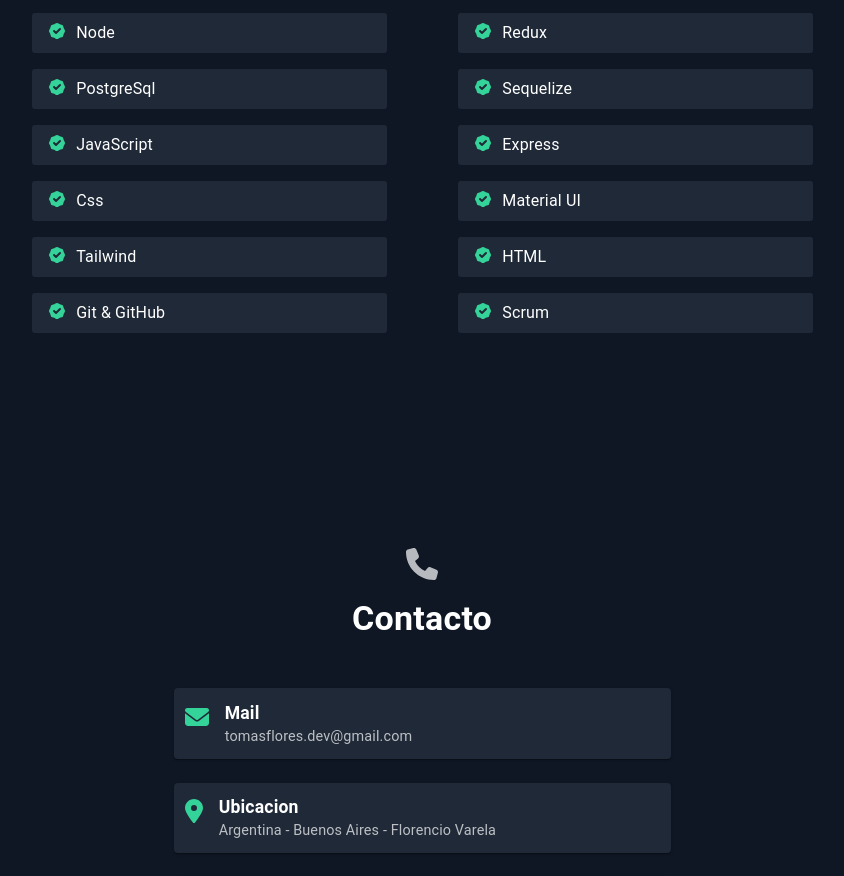
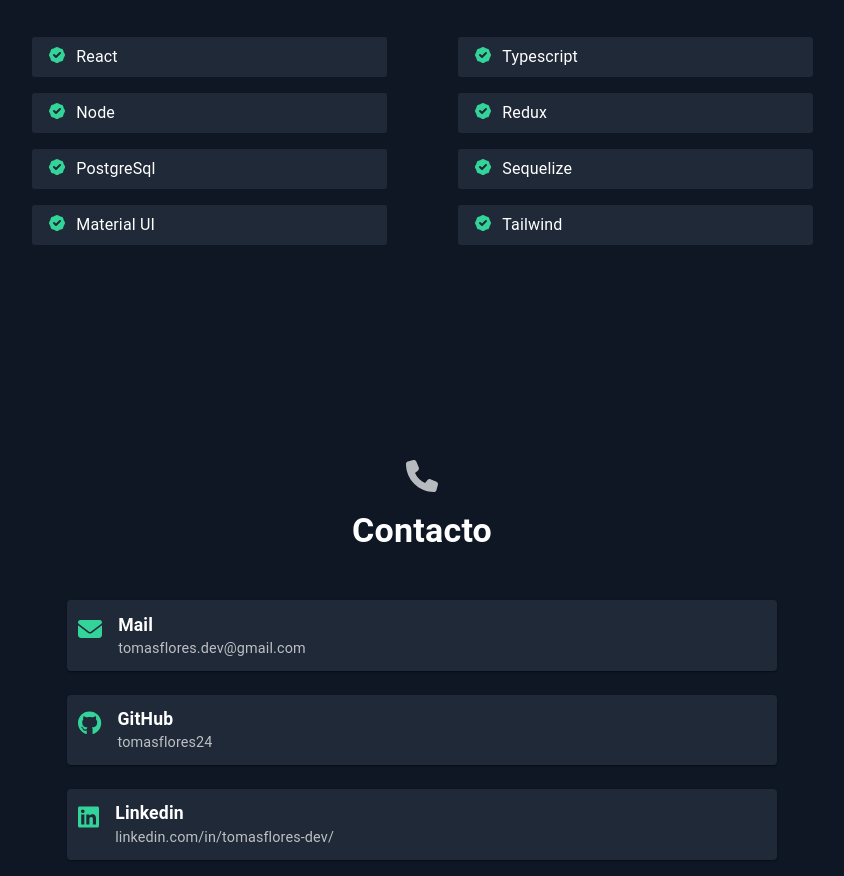
Before and after one commit to tomasflores24/cv, a React (Vite) app: page / in a window 1280 px wide. Shown: the part 1860-2736 px from the top of the page, without its empty margins (218-1062 px from the left). Built offline with nearby package versions, Linux system fonts and the light colour scheme.

Commit message:
refatory

```diff
--- a/src/App.tsx
+++ b/src/App.tsx
@@ -1,14 +1,19 @@
-import { Footer, NavBar } from './components';
-import Main from './pages/Main';
+import { Contact, Footer, Home, NavBar, Proyects, Skills } from './components';
+import { Box, Container } from '@mui/material';
 
 function App() {
   return (
-    <div className="app">
+    <Box color="white" bgcolor="primary.main">
       <NavBar />
+      <Container component="main" maxWidth={'md'}>
+        <Home />
+        <Proyects />
+        <Skills />
+        <Contact />
+      </Container>
 
-      <Main />
       <Footer />
-    </div>
+    </Box>
   );
 }
 
--- a/src/components/Contact.tsx
+++ b/src/components/Contact.tsx
@@ -8,14 +8,14 @@
     <Box
       id={navName.Contacto}
       component="section"
-      sx={{ mb: '5rem', pt: '1rem', pb: '5rem' }}
+      sx={{ mb: { xs: '5rem', md: '7rem' }, pt: '1rem' }}
     >
       <IconApp nameIcon={faPhone} />
       <Title>Contacto</Title>
 
-      <Grid container sx={{ pt: '2rem' }}>
+      <Grid container pt="2rem">
         {contactData.map((c) => (
-          <Grid item xs={11} md={7} margin="auto" key={c.title}>
+          <Grid item xs={12} md={7} lg={10} margin="auto" key={c.title}>
             <ContactInformation Icon={c.icon} title={c.title} link={c.link}>
               {c.content}
             </ContactInformation>
@@ -25,3 +25,4 @@
     </Box>
   );
 };
+// RESPONSIVE DE CONTACTO con galaxy fold
--- a/src/components/Footer.tsx
+++ b/src/components/Footer.tsx
@@ -7,7 +7,7 @@
       sx={{
         boxShadow: '0rem 1rem 1rem 1rem black',
         bgcolor: 'primary.main',
-        p: '1.5rem',
+        py: '1.5rem',
         opacity: '70%',
         fontSize: 'small',
         textAlign: 'center',
--- a/src/components/NavBar.tsx
+++ b/src/components/NavBar.tsx
@@ -67,12 +67,7 @@
     window !== undefined ? () => window().document.body : undefined;
 
   return (
-    <Box
-      sx={{
-        display: 'flex',
-        bgcolor: 'red',
-      }}
-    >
+    <Box sx={{ display: 'flex', bgcolor: 'red' }}>
       <CssBaseline />
       <AppBar component="nav" sx={{ bgcolor: 'primary.light' }}>
         <Toolbar>
--- a/src/components/Proyects.tsx
+++ b/src/components/Proyects.tsx
@@ -38,12 +38,12 @@
     <Box
       id={navName.Experiencias}
       component="section"
-      sx={{ pt: '5rem', pb: '11rem' }}
+      sx={{ pt: '7rem', pb: '11rem' }}
     >
       <IconApp nameIcon={faCode} />
       <Title>{navName.Experiencias}</Title>
 
-      <Box sx={{ py: '3rem' }}>
+      <Box sx={{ py: '1rem' }}>
         {loading ? (
           <SkeletonLoading />
         ) : (
--- a/src/components/Skills.tsx
+++ b/src/components/Skills.tsx
@@ -8,7 +8,7 @@
     <Box
       component="section"
       id={navName.Competencias}
-      sx={{ mb: '6rem', pb: '5rem' }}
+      sx={{ mb: '6rem', pb: '5rem', pt:'7rem' }}
     >
       <IconApp nameIcon={faMicrochip} />
 
--- a/src/index.css
+++ b/src/index.css
@@ -5,20 +5,10 @@
   margin: 0;
   min-height: 100vh;
   position: relative;
-  background-color: #111827;
   color: #ffffff;
 }
 html {
   scroll-behavior: smooth;
-  background-color: #111827;
-}
-.app {
-  /* HEADER */
-  /* background-color: #1f2937; */
-  /* MAIN */
-  /* color: #10b981; */
-  background-color: #111827;
-  color: #ffffff;
 }
 a {
   text-decoration: none;
--- a/src/material/ContactInformation.tsx
+++ b/src/material/ContactInformation.tsx
@@ -38,16 +38,11 @@
         opacity="100%"
         color="secondary.main"
       />
-      <Box sx={{ ml: '1rem' }}>
+      <Box ml="1rem">
         <Typography sx={{ fontWeight: '600', fontSize: '1.1rem' }}>
           {title}
         </Typography>
-        <Typography
-          sx={{
-            opacity: '70%',
-            fontSize: '.9rem',
-          }}
-        >
+        <Typography sx={{ opacity: '70%', fontSize: '.9rem' }}>
           {children}
         </Typography>
       </Box>
--- a/src/material/SliderProyect.tsx
+++ b/src/material/SliderProyect.tsx
@@ -22,7 +22,7 @@
     <Card
       component="figure"
       sx={{
-        maxWidth: '80%',
+        maxWidth: { xs: '100%', sm: '80%' },
         m: 'auto',
         position: 'relative',
       }}
@@ -55,7 +55,7 @@
       </CardContent>
 
       <CardActions>
-        <Button variant="outlined" size="small" disabled={!gitHub}>
+        <Button color='primary' variant="outlined" size="small" disabled={!gitHub}>
           <Box component="a" href={gitHub || '*'} target="_blank">
             GitHub
           </Box>
--- a/src/pages/Main.tsx
+++ /dev/null
@@ -1,21 +0,0 @@
-import { Container, styled } from '@mui/material';
-import { Contact, Home, Proyects, Skills } from '../components';
-
-const Main = () => {
-
-  return (
-    <Container
-      className="container__main"
-      maxWidth={'md'}
-      sx={{ bgcolor: 'primary.main' }}
-    >
-      <Home />
-
-      <Proyects />
-      <Skills />
-      <Contact />
-    </Container>
-  );
-};
-
-export default Main;
--- a/src/utils/Skills.ts
+++ b/src/utils/Skills.ts
@@ -4,17 +4,18 @@
   'Node',
   'Redux',
 
+  // 'Express',
+
   'PostgreSql',
   'Sequelize',
-  'JavaScript',
+  // 'JavaScript',
 
-  'Express',
-
-  'Css',
+  // 'Css',
   'Material UI',
   'Tailwind',
-  'HTML',
 
-  'Git & GitHub',
-  'Scrum',
+  // 'HTML',
+
+  // 'Git & GitHub',
+  // 'Scrum',
 ];
--- a/src/utils/nav.ts
+++ b/src/utils/nav.ts
@@ -16,12 +16,7 @@
     icon: faEnvelope,
     link: 'mailto:tomasflores.dev@gmail.com',
   },
-  {
-    title: 'Ubicacion',
-    content: 'Argentina - Buenos Aires - Florencio Varela',
-    icon: faLocationDot,
-    link: 'https://www.google.com.ar/maps/place/Florencio+Varela,+Provincia+de+Buenos+Aires/@-34.7955318,-58.3057515,13z/data=!3m1!4b1!4m6!3m5!1s0x95a329628f552cad:0x813d55ba09834999!8m2!3d-34.7965806!4d-58.276012!16s%2Fm%2F03m4hbx',
-  },
+
   {
     title: 'GitHub',
     content: 'tomasflores24',
@@ -34,4 +29,10 @@
     icon: faLinkedin,
     link: 'https://www.linkedin.com/in/tomasflores-dev/',
   },
+  {
+    title: 'Ubicacion',
+    content: 'Argentina - Buenos Aires - Florencio Varela',
+    icon: faLocationDot,
+    link: 'https://www.google.com.ar/maps/place/Florencio+Varela,+Provincia+de+Buenos+Aires/@-34.7955318,-58.3057515,13z/data=!3m1!4b1!4m6!3m5!1s0x95a329628f552cad:0x813d55ba09834999!8m2!3d-34.7965806!4d-58.276012!16s%2Fm%2F03m4hbx',
+  },
 ];
```
